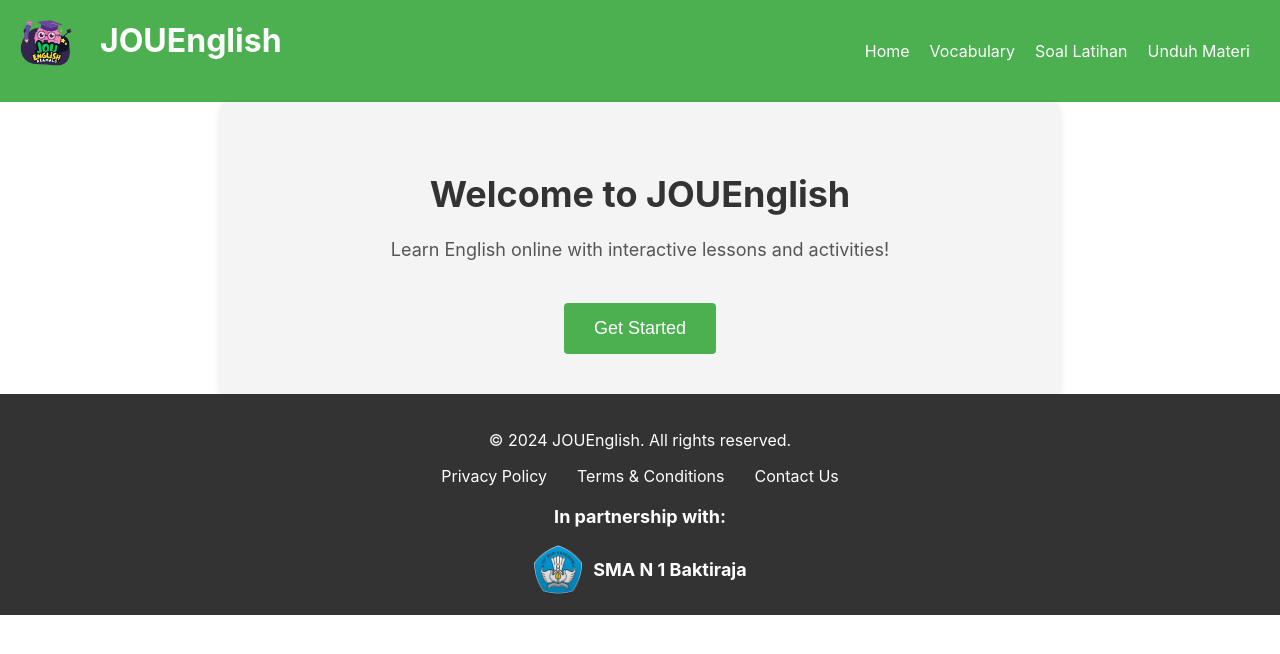
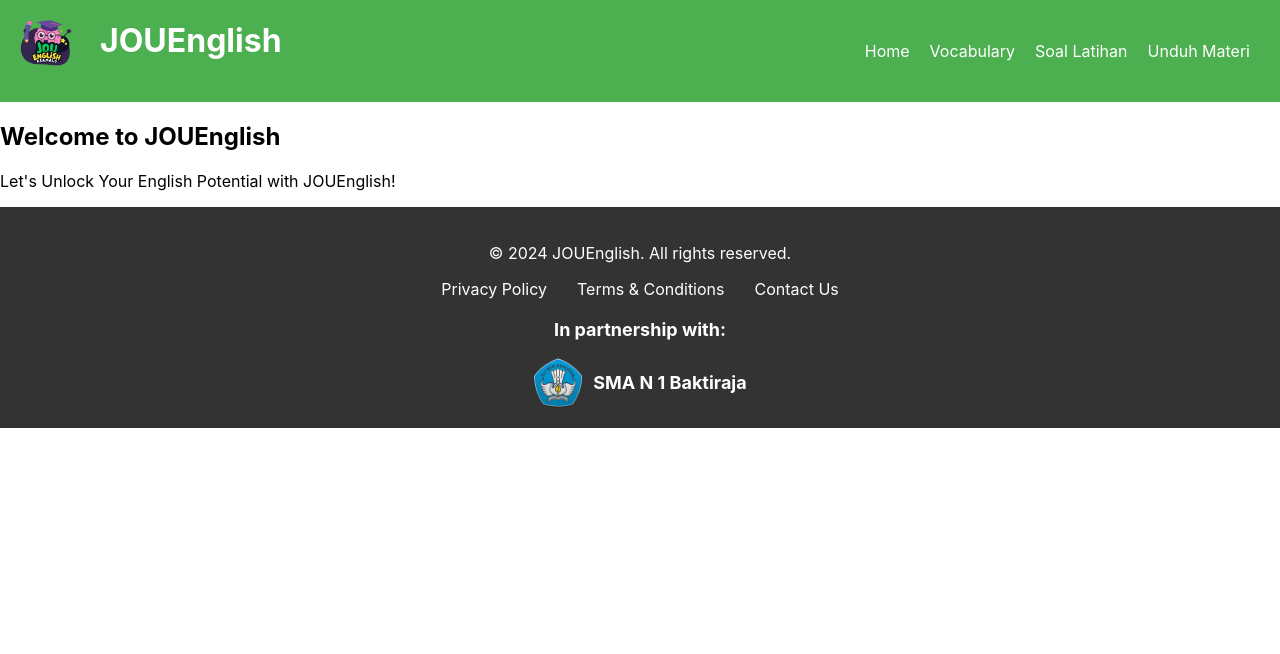
Before and after one commit to nicky19-manullang/Proyek-PSW1, a React (Create React App) app: page / in a window 1280 px wide. Shown: the top 654 px of the page. Built offline with nearby package versions, Linux system fonts and the light colour scheme.

Commit message:
Update MainContent.js

```diff
--- a/src/components/MainContent.js
+++ b/src/components/MainContent.js
@@ -1,33 +1,18 @@
-import React, { useState } from 'react';  // Menggunakan useState
-import '../styles/MainContent.css';
+import React from "react";
+import "../styles/MainContent.css";
 
 function MainContent() {
-  // State untuk mengontrol apakah logo ditampilkan
-  const [showLogo, setShowLogo] = useState(false);
-
-  // Fungsi untuk menangani klik tombol
-  const handleGetStarted = () => {
-    setShowLogo(prevState => !prevState);  // Toggle antara true dan false
-  };
-
   return (
-    <main className="main-content">
-      {/* Bagian Selamat Datang */}
-      <div className="intro-section">
-        <h2>Welcome to JOUEnglish</h2>
-        <p>Learn English online with interactive lessons and activities!</p>
-        <button className="cta-button" onClick={handleGetStarted}>
-          {showLogo ? "Hide Logo" : "Get Started"}  {/* Ubah teks tombol sesuai kondisi */}
-        </button>
-      </div>
-
-      {/* Bagian Logo */}
-      {showLogo && (
-        <div className="logo-container">
-          <img src="/images/hero.png" alt="JOUEnglish Logo" className="logo" />
+    <div className="col-12 p-4">
+      <section className="d-flex align-items-center justify-content-between p-5 bg-white">
+        <div className="col-md-6">
+          <h1>Welcome to JOUEnglish</h1>
+          <p>
+          Let's Unlock Your English Potential with JOUEnglish!
+          </p>
         </div>
-      )}
-    </main>
+      </section>
+    </div>
   );
 }
 
```
